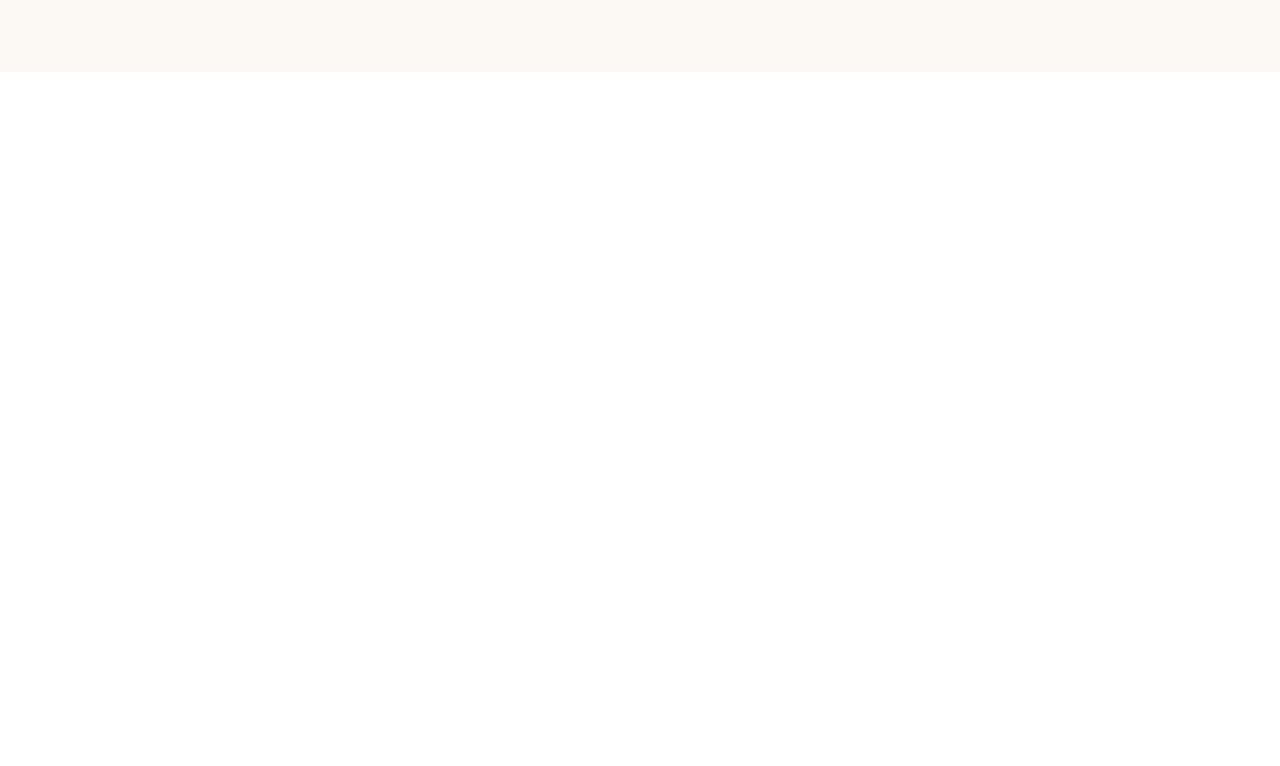
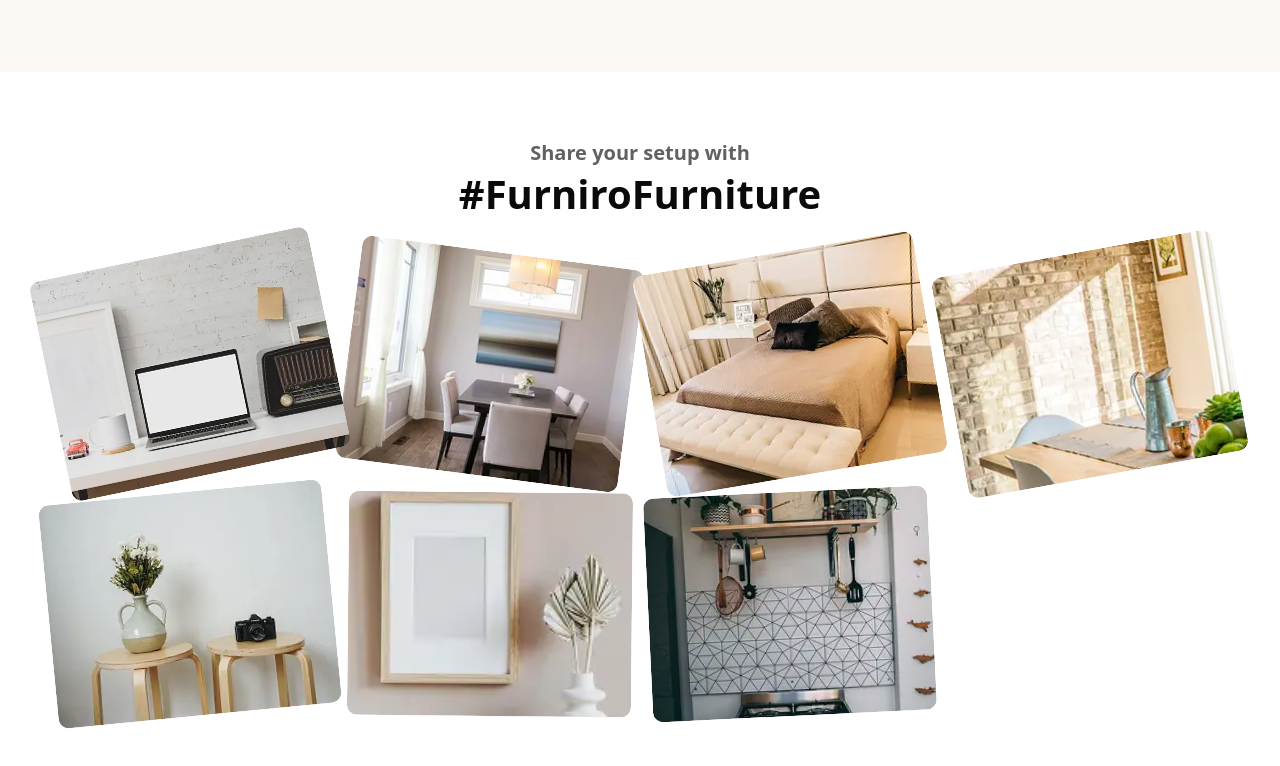
Before and after one commit to ShinobiKoda/furniro, a Next.js app: page /home in a window 1280 px wide. Shown: the part 2284-3050 px from the top of the page. Before the commit the page ends 2356 px from the top, so only its background shows below. Built offline with nearby package versions, Linux system fonts and the light colour scheme; no server answers; the database is empty.

Commit message:
Enhance HomePage component; add setup images section with random rotation for improved visual engagement

```diff
--- a/src/components/home/homepage.tsx
+++ b/src/components/home/homepage.tsx
@@ -23,6 +23,16 @@ export function HomePage() {
   const images = [
     "/images/furniro_room-inspirations-1.webp",
     "/images/furniro_room-inspiration-2.webp",
+  ];
+
+  const setUpImages = [
+    "/images/furniro_furniture-setup-1.webp",
+    "/images/furniro_furniture-setup-2.webp",
+    "/images/furniro_furniture-setup-3.webp",
+    "/images/furniro_furniture-setup-4.webp",
+    "/images/furniro_furniture-setup-5.webp",
+    "/images/furniro_furniture-setup-6.webp",
+    "/images/furniro_furniture-setup-7.webp",
   ];
 
   const slideInterval = useRef<NodeJS.Timeout | null>(null);
@@ -56,7 +66,7 @@ export function HomePage() {
 
     return () => {
       if (slideInterval.current) clearInterval(slideInterval.current);
-    }; // Cleanup interval on component unmount
+    };
   }, [images.length]);
 
   const handleNext = () => {
@@ -76,6 +86,8 @@ export function HomePage() {
       setCurrentIndex((prevIndex) => (prevIndex + 1) % images.length);
     }, 5000);
   };
+
+  const getRandomRotation = () => Math.random() * 40 - 20; // Generates a random rotation between -20 and 20 degrees
 
   return (
     <div className="w-full">
@@ -256,6 +268,37 @@ export function HomePage() {
           </div>
         </div>
       </div>
+
+      <div className="w-full px-4 lg:px-12 max-w-[1440px] mx-auto mt-[67px] mb-[50px]">
+        <h2 className="flex flex-col text-center">
+          <span className="font-semibold lg:text-xl text-lg text-[#616161]">
+            Share your setup with
+          </span>
+          <span className="font-bold lg:text-[40px] text-2xl">
+            #FurniroFurniture
+          </span>
+        </h2>
+        <div className="relative w-full h-auto mt-8 grid grid-cols-2 sm:grid-cols-3 lg:grid-cols-4 gap-4">
+          {setUpImages.map((image, index) => (
+            <div
+              key={index}
+              className="relative w-full h-40 sm:h-48 lg:h-56 overflow-hidden rounded-lg"
+              style={{
+                transform: `rotate(${getRandomRotation()}deg)`,
+                zIndex: Math.floor(Math.random() * 10),
+              }}
+            >
+              <Image
+                src={image}
+                alt={`Setup Image ${index + 1}`}
+                layout="fill"
+                objectFit="cover"
+                className="rounded-lg shadow-lg"
+              />
+            </div>
+          ))}
+        </div>
+      </div>
     </div>
   );
 }
```
Also changed, not shown: src/components/Footer.tsx (added).
